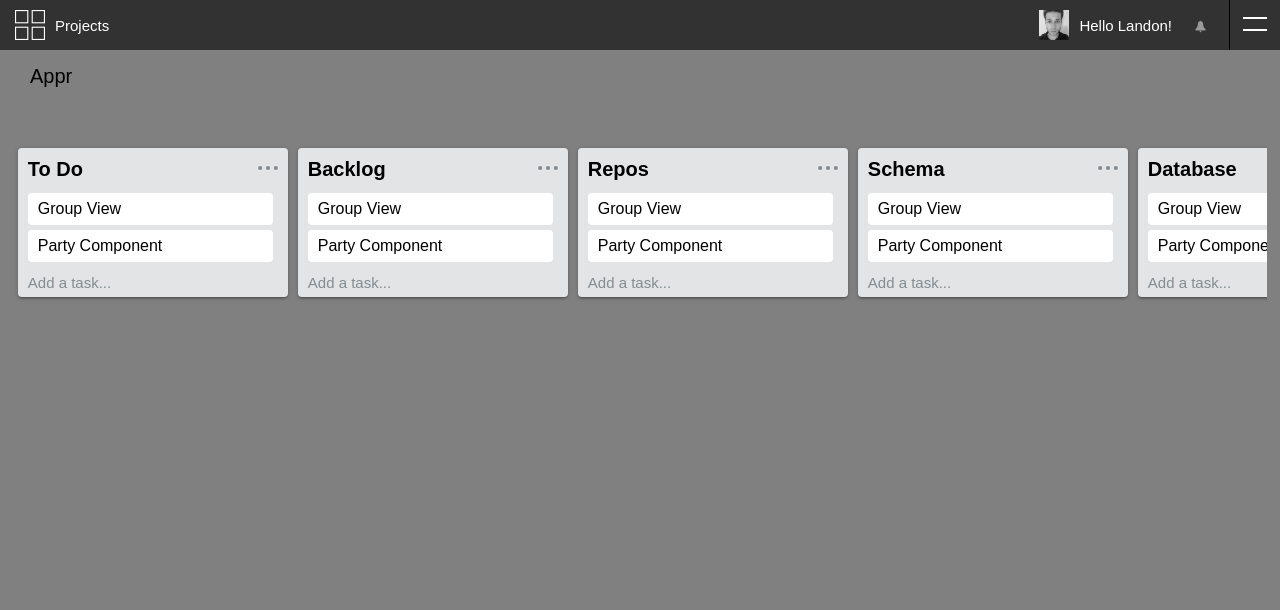
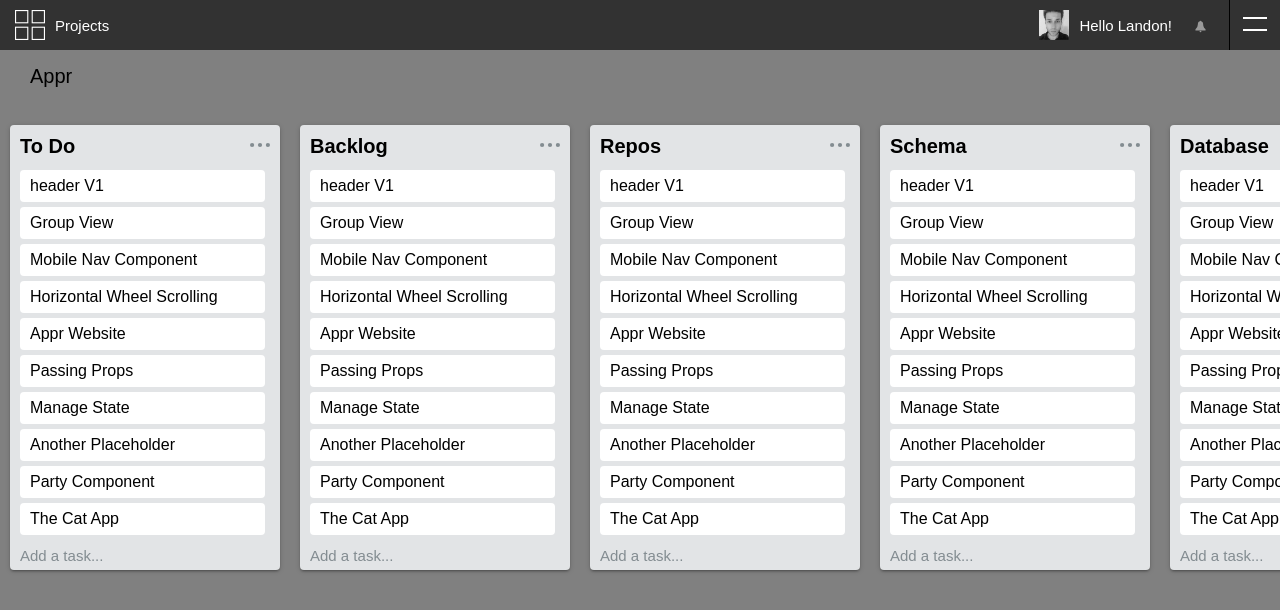
Before and after one commit to landonwjohnson/Appr, a React app: page /tracking in a window 1280 px wide. Shown: the top 610 px of the page. Built offline with nearby package versions, Linux system fonts and the light colour scheme.

Commit message:
made the tracking component better, styled project setup bar

```diff
--- a/src/App.scss
+++ b/src/App.scss
@@ -32,7 +32,6 @@ a{
 .main-fix{
   display: flex;
   flex-direction: row;
-
   height: 100%;
 }
 
--- a/src/components/content/project_components/Ideas_Users/idea_users.scss
+++ b/src/components/content/project_components/Ideas_Users/idea_users.scss
@@ -86,6 +86,7 @@
 
 
         label{
+            opacity: 0;
             display: flex;
             align-items: center;
             font-weight: bold;
--- a/src/components/content/project_components/ProjectSetupSidebar/ProjectSetupSidebar.js
+++ b/src/components/content/project_components/ProjectSetupSidebar/ProjectSetupSidebar.js
@@ -7,15 +7,14 @@ export default class ProjectSetupSidebar extends Component {
         return (
             <div className="project-sidebar-container">
             <ul className="project-sidebar-inner">
-                <li className="psb-item features-nav" ><Link to="ideas">Ideas & Users</Link></li>
-                <Link to="features"><li className="psb-item ">Features</li></Link>
-                <Link to="views"><li className="psb-item">Views</li></Link>
-                <Link to="controllers"><li className="psb-item">Controllers</li></Link>
-                <Link to="endpoints"><li className="psb-item">Endpoints</li></Link>
-                <Link to="schema"><li className="psb-item">Schema</li></Link>
-                <Link to="tracker"><li className="psb-item">Tracker</li></Link>
-                <Link to="tracking"><li className="psb-item">Tracking</li></Link>
-
+                <Link to="ideas" className="psb-item"><li>Ideas & Users</li></Link>
+                <Link to="features" className="psb-item"><li >Features</li></Link>
+                <Link to="views"  className="psb-item"><li>Views</li></Link>
+                <Link to="controllers" className="psb-item"><li>Controllers</li></Link>
+                <Link to="endpoints" className="psb-item"><li>Endpoints</li></Link>
+                <Link to="schema" className="psb-item"><li >Schema</li></Link>
+                <Link to="tracker" className="psb-item"><li >Tracker</li></Link>
+                <Link to="tracking" className="psb-item"><li >Tracking</li></Link>
             </ul>
         </div>
         )
--- a/src/components/content/project_components/ProjectSetupSidebar/project-setup-sidebar.scss
+++ b/src/components/content/project_components/ProjectSetupSidebar/project-setup-sidebar.scss
@@ -1,38 +1,44 @@
 .project-sidebar-container {
-    min-width: 240px;
+    width: 240px;
     height: 100vh;
     background-color: white;
     display: flex;
     flex-direction: column;
     align-items: flex-start;
     border-right: 1px solid #DCDCDC;
+    overflow: hidden;
+
+
 }
 
 .project-sidebar-inner{
-    margin-left: 40px;
-    width: 150px;
+    align-items: center;
+    width: 100%;
     display: flex;
     text-align: left;
     flex-direction: column;
     justify-content: space-between;
     margin-top: 50px;
-    height: 335px;
+    max-height: 100%;
+    padding-left: 0px;
+
 }
 
 .psb-item {
-
+    padding-left: 30px;
+    width: 100%;
+    line-height: 40px;
     font-size: 16px;
     list-style: none;
     color: #8C8984;
     text-decoration: none;
+    background: transparent;
+
+
+    &:hover{
+
+
+        background: rgba(66, 133, 244, 0.25);
+    }
 
 }
-.psb-item:active{
-    border-left: 3px green solid;
-
- }
-
-.psb-item:active{
-    border-left-color: #4285f4;
-    color: #4285f4;
-}
--- a/src/components/content/project_components/Tracking/ProjectItem/ProjectCards/ProjectCard.js
+++ b/src/components/content/project_components/Tracking/ProjectItem/ProjectCards/ProjectCard.js
@@ -15,7 +15,8 @@ const CardViewModalBox = {
       bottom: "0",
       backgroundColor: "rgba(0, 0, 0, 0.5)",
       overflow: "hidden",
-      width: "100%"
+      width: "100%",
+      zIndex: "5"
     },
     content : {
       borderRadius: "4px",
@@ -25,6 +26,7 @@ const CardViewModalBox = {
       left: "50%",
       right: "50%",
       bottom: "50%",
+      zIndex: "5"
     }
   };
 
--- a/src/components/content/project_components/Tracking/ProjectItem/ProjectCards/modals/cardview.scss
+++ b/src/components/content/project_components/Tracking/ProjectItem/ProjectCards/modals/cardview.scss
@@ -5,14 +5,14 @@
     align-items: center;
     width: 100%;
     height: 100%;
-    z-index: 4;
+    z-index: 20;
 }
 
 
 .cardview-container{
 
     // border: 1px solid red;
-    z-index: 4
+    z-index: 20
 }
 
 .cardview-inner{
@@ -21,7 +21,7 @@
     height: 350px;
     padding: 10px;
     background: white;
-    z-index: 0;
+    z-index: 20;
 }
 .cardview-left{
     margin-right: 15px;
--- a/src/components/content/project_components/Tracking/ProjectItem/ProjectItem.js
+++ b/src/components/content/project_components/Tracking/ProjectItem/ProjectItem.js
@@ -14,8 +14,17 @@ class ProjectItem extends Component {
                   </div>
                   <div className="prjt-item-body">
                     <ul>
-                      <ProjectCard  cardTitle="Group View" listName={this.props.listName} />
-                      <ProjectCard  cardTitle="Party Component" listName={this.props.listName} />
+                    <ProjectCard  cardTitle="header V1" listName={this.props.listName} />
+                    <ProjectCard  cardTitle="Group View" listName={this.props.listName} />
+                    <ProjectCard  cardTitle="Mobile Nav Component" listName={this.props.listName} />
+                    <ProjectCard  cardTitle="Horizontal Wheel Scrolling" listName={this.props.listName} />
+                    <ProjectCard  cardTitle="Appr Website" listName={this.props.listName} />
+                    <ProjectCard  cardTitle="Passing Props" listName={this.props.listName} />
+                    <ProjectCard  cardTitle="Manage State" listName={this.props.listName} />
+                    <ProjectCard  cardTitle="Another Placeholder" listName={this.props.listName} />
+                    <ProjectCard  cardTitle="Party Component" listName={this.props.listName} />
+                    <ProjectCard  cardTitle="The Cat App" listName={this.props.listName} />
+
 
 
                     </ul>
--- a/src/components/content/project_components/Tracking/ProjectItem/projectitem.scss
+++ b/src/components/content/project_components/Tracking/ProjectItem/projectitem.scss
@@ -2,21 +2,25 @@
 
 .project-item{
 
+    display: inline-block;
     width: 270px;
-    margin: 5px;
+    margin: 10px;
+    max-height: 100%;
+    white-space: nowrap;
+
     // height: 80vh;
     // margin-bottom: auto;
 
 
 }
 .project-item-block{
-
+    position: relative;
     width: 270px;
     border-radius: 4px;
     background: #E2E4E6;
     box-shadow: 0 2px 2px 0 rgba(0,0,0,0.14), 0 3px 1px -2px rgba(0,0,0,0.12), 0 1px 5px 0 rgba(0,0,0,0.2);
-
-
+    white-space: nowrap;
+    z-index: 0;
 
 
 
@@ -64,7 +68,7 @@
 
     ul{
         overflow-y: auto;
-        max-height: 500px;
+        max-height: 70vh;
         padding: 0px;
         margin: 0px;
         cursor: pointer;
--- a/src/components/content/project_components/Tracking/Tracking.js
+++ b/src/components/content/project_components/Tracking/Tracking.js
@@ -2,6 +2,7 @@ import React, { Component } from 'react';
 import './tracking.scss'
 import Header from '../../../Header/Header';
 import ProjectItem from './ProjectItem/ProjectItem';
+
 
 // var mouseWheelEvt = function (event) {
 //   if (document.body.doScroll)
--- a/src/components/content/project_components/Tracking/tracking.scss
+++ b/src/components/content/project_components/Tracking/tracking.scss
@@ -28,25 +28,36 @@
     display: flex;
     flex-direction: column;
     width: 100%;
-    height: 100vh;
-    padding-bottom: 8%;
+    height: 91%;
     align-items: center;
     overflow-x: visible;
+    z-index: 0;
 
     .project-items-container{
-        justify-content: flex-start;
-        display: flex;
+        position: relative;
+        white-space: nowrap;
+          z-index: 0;
+          width: 100%;
+          overflow-x: auto;
+        // justify-content: flex-start;
+        // display: flex;
         height: 100%;
+
+        // width: 98%;
         overflow-x: auto;
-        width: 98%;
-        overflow-x: scroll;
         overflow-y: hidden;
+        padding-bottom: 20%;
+
+
         &::-webkit-scrollbar {
-            bottom: 0px;
             height: 15px;
+            -webkit-overflow-scrolling: touch;
         }
 
+
         &::-webkit-scrollbar-track {
+            margin-left: 3%;
+            margin-right: 3%;
             -webkit-box-shadow: inset 0 0 6px rgba(0,0,0,0.3);
             -webkit-border-radius: 10px;
             border-radius: 10px;
```
